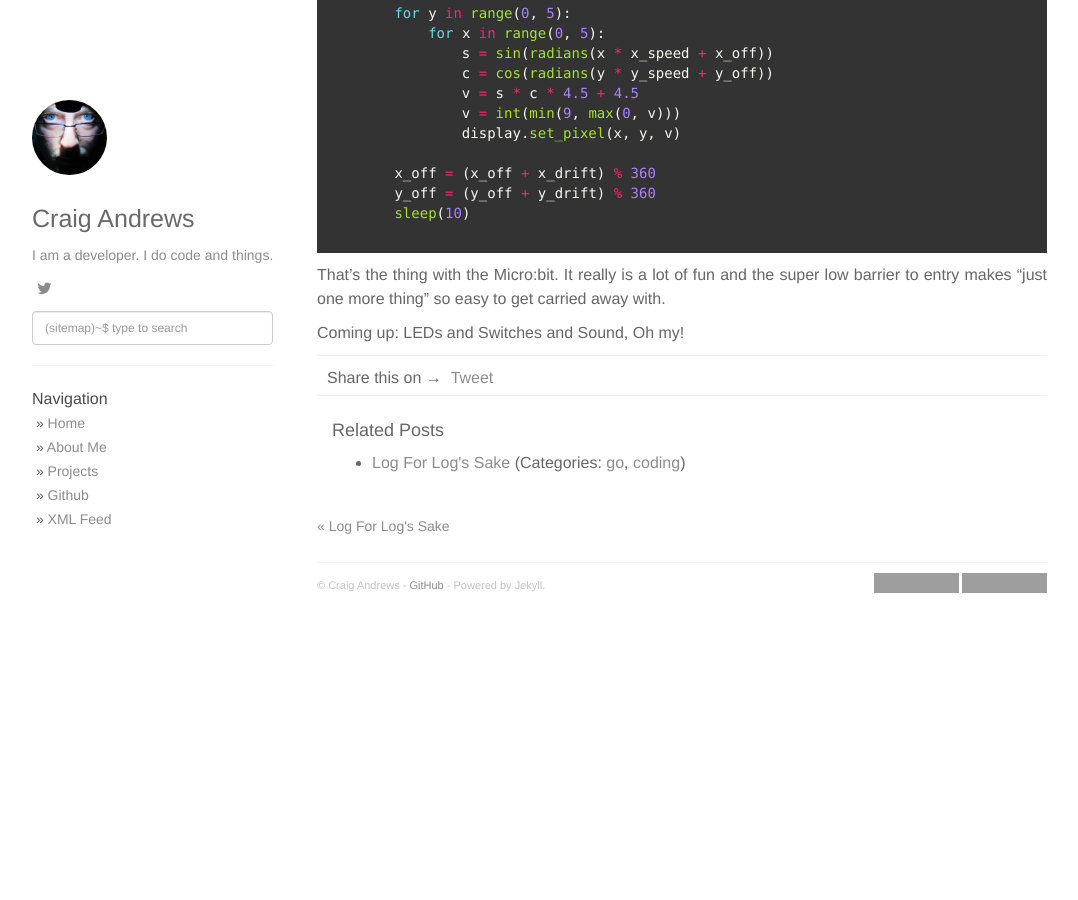
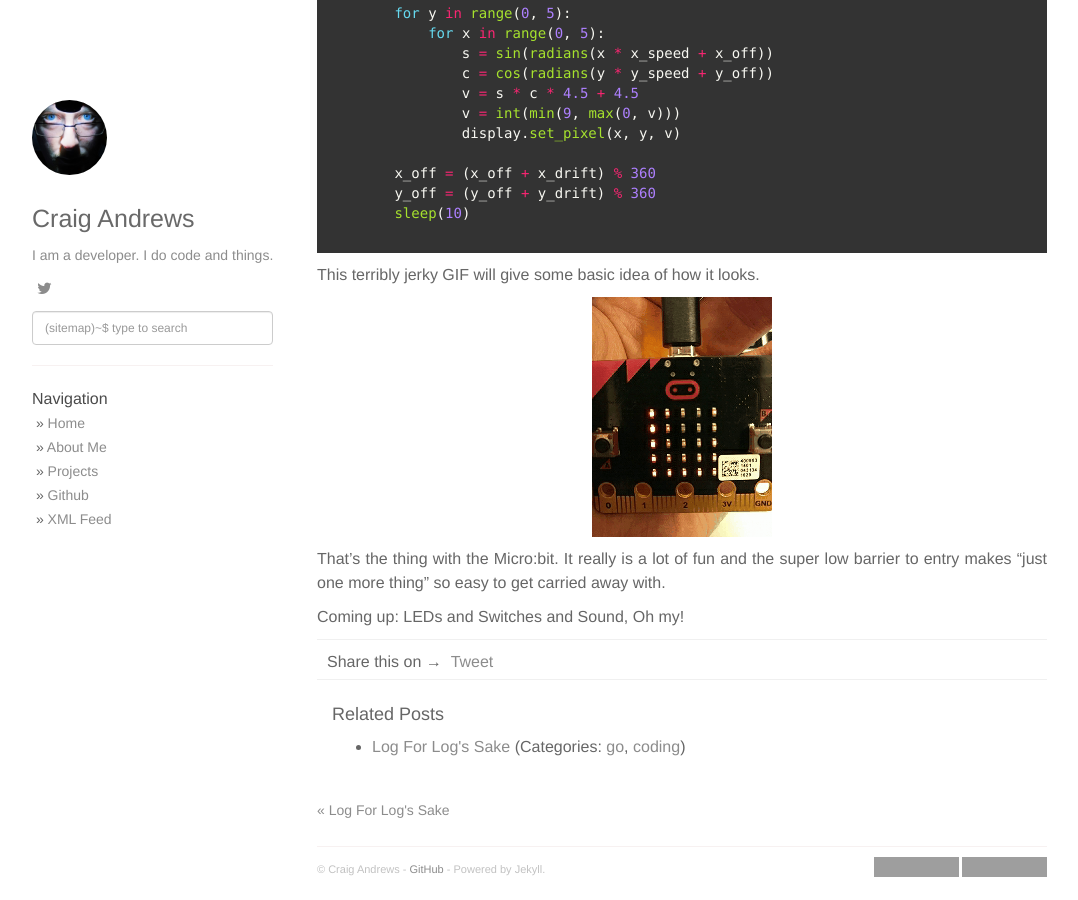
Before and after one commit to doozr/doozr.github.io, a Jekyll site: the page built from _posts/2016-10-31-bbc_micro_bit_for_fun_not_profit.md, in a window 1280 px wide and 900 px high, scrolled down 4387 px. Shown: the whole window, without its empty margins (53-1131 px from the left). Built offline with Jekyll 4.4.1, drawn with Linux system fonts in a browser that asks for light colours; nearby versions of some CDN libraries; comment, search, counter and statistics services are not loaded; before the commit the page ends 5003 px from its top, so only the background shows below that; grey boxes are pictures that could not be loaded.

Commit message:
Add horrible gif of swirly lights

```diff
--- a/_posts/2016-10-31-bbc_micro_bit_for_fun_not_profit.md
+++ b/_posts/2016-10-31-bbc_micro_bit_for_fun_not_profit.md
@@ -176,6 +176,10 @@ of yesteryear but a start!
         sleep(10)
     {% endhighlight %}
 
+This terribly jerky GIF will give some basic idea of how it looks.
+
+![Mu](/images/bbc_micro_bit_for_fun_not_profit/swirly.gif){:style="max-width: 100%; margin-left: auto; margin-right: auto; display: block;"}
+
 That's the thing with the Micro:bit. It really is a lot of fun and the
 super low barrier to entry makes "just one more thing" so easy to get
 carried away with.
```
Also changed, not shown: images/bbc_micro_bit_for_fun_not_profit/swirly.gif (added).
